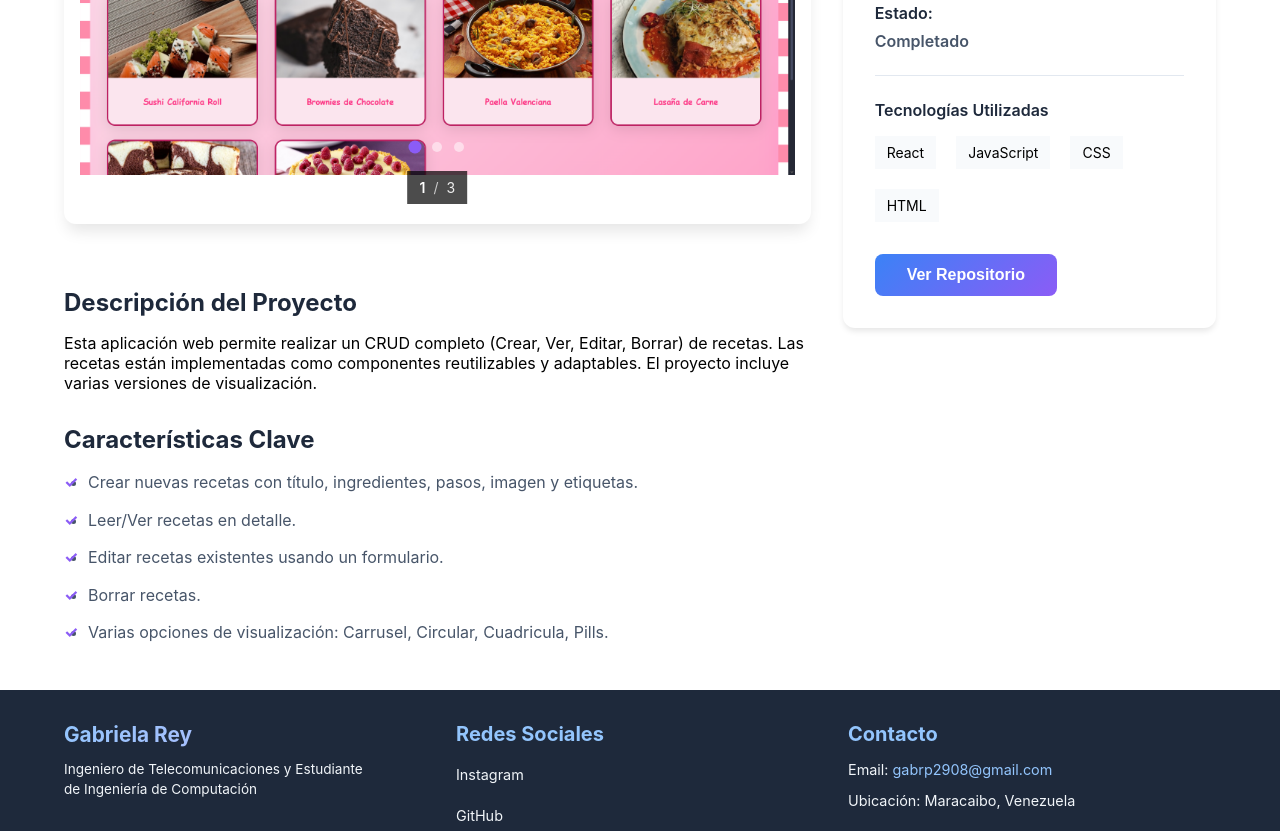
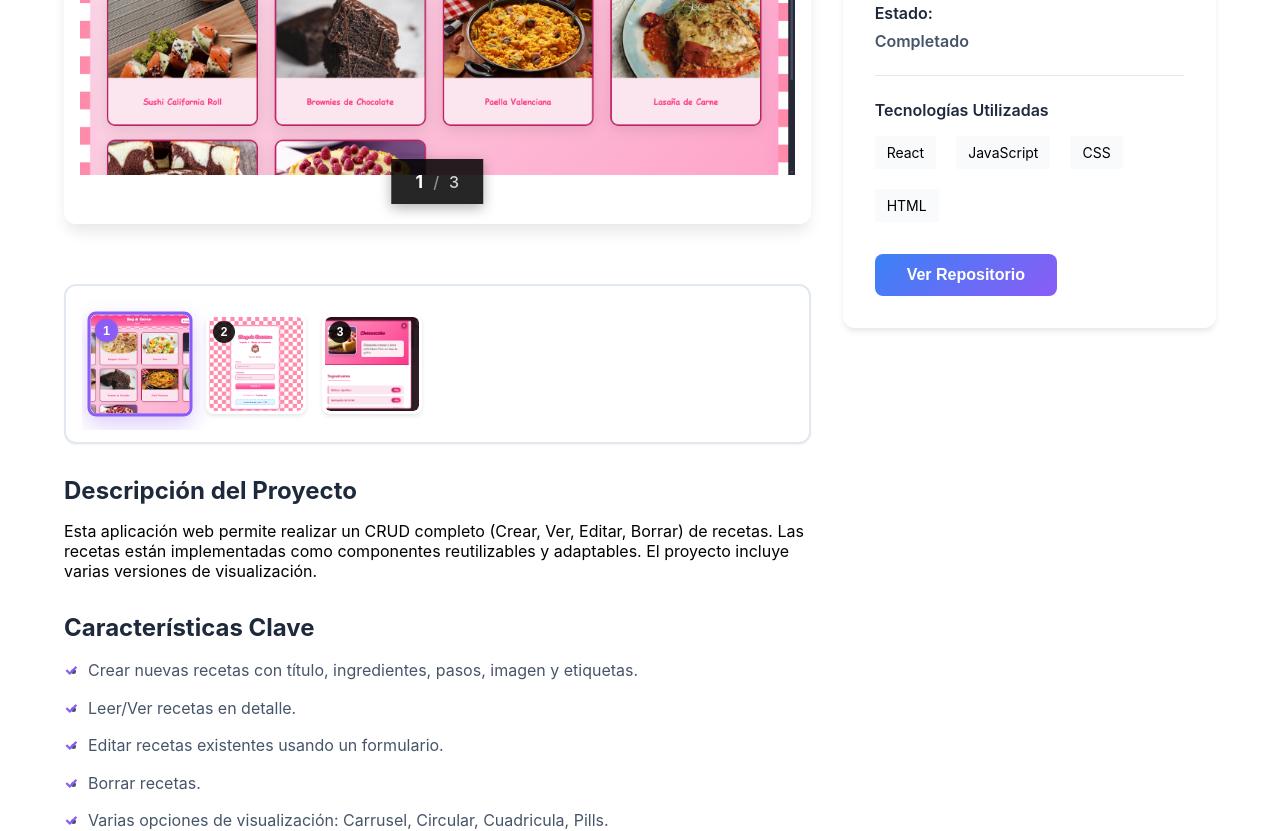
Before and after one commit to gabrp2908/Frameworks_Proyecto3, a React (Create React App) app: page /projects/1 in a window 1280 px wide. Shown: the part 600-1431 px from the top of the page. Built offline with nearby package versions, Linux system fonts and the light colour scheme.

Commit message:
fix: Componente ProjectDetailPage

```diff
--- a/src/pages/ProjectDetailPage.css
+++ b/src/pages/ProjectDetailPage.css
@@ -1,4 +1,3 @@
-/* Project Detail Page */
 .project-detail-page {
   padding: var(--space-xl) var(--space-lg);
   max-width: 1200px;
@@ -40,7 +39,7 @@
 .media-slider-container {
   position: relative;
   width: 100%;
-  margin-bottom: var(--space-xl);
+  margin-bottom: var(--space-sm);
   border-radius: var(--radius-lg);
   overflow: hidden;
   box-shadow: var(--shadow-lg);
@@ -110,48 +109,70 @@
 }
 
 /* Estilos para videos */
-.video-slide {
+.video-container {
   position: relative;
   width: 100%;
   height: 100%;
+  display: flex;
+  align-items: center;
+  justify-content: center;
 }
 
 .carousel-video {
   width: 100%;
   height: 100%;
+  max-height: 500px;
   object-fit: contain;
   border-radius: var(--radius-md);
   background: #000;
+  cursor: pointer;
+  z-index: 2;
 }
 
-.video-overlay {
+/* Placeholder solo visible cuando el video no está reproduciendo */
+.video-placeholder {
   position: absolute;
-  top: 0;
-  left: 0;
-  width: 100%;
-  height: 100%;
+  top: 50%;
+  left: 50%;
+  transform: translate(-50%, -50%);
+  pointer-events: none;
+  z-index: 1;
+  opacity: 0.7;
+  transition: opacity 0.3s ease;
+}
+
+.carousel-video:focus + .video-placeholder,
+.carousel-video:hover + .video-placeholder {
+  opacity: 1;
+}
+
+.play-hint {
   display: flex;
+  flex-direction: column;
   align-items: center;
   justify-content: center;
-  background: rgba(0, 0, 0, 0.3);
-  opacity: 0;
-  transition: opacity 0.3s ease;
-  border-radius: var(--radius-md);
-}
-
-.video-slide:hover .video-overlay {
-  opacity: 1;
+  gap: var(--space-xs);
 }
 
 .play-icon {
   font-size: 3rem;
   color: white;
-  opacity: 0.8;
-  transition: transform 0.3s ease;
+  animation: pulse 2s infinite;
 }
 
-.video-slide:hover .play-icon {
-  transform: scale(1.2);
+@keyframes pulse {
+  0% { transform: scale(1); }
+  50% { transform: scale(1.1); }
+  100% { transform: scale(1); }
+}
+
+.play-text {
+  color: white;
+  font-size: 0.9rem;
+  text-align: center;
+  background: rgba(0, 0, 0, 0.7);
+  padding: var(--space-xs) var(--space-sm);
+  border-radius: var(--radius-md);
 }
 
 /* Controles de navegación */
@@ -194,94 +215,193 @@
   right: var(--space-md);
 }
 
-/* Indicadores */
-.slider-indicators {
-  position: absolute;
-  bottom: 60px;
-  left: 0;
-  right: 0;
-  display: flex;
-  justify-content: center;
-  gap: var(--space-sm);
-  z-index: 10;
-  padding: var(--space-sm);
-  border-radius: 0 0 var(--radius-md) var(--radius-md);
-}
-
-.slider-indicator {
-  width: 10px;
-  height: 10px;
-  border-radius: 50%;
-  background: rgba(255, 255, 255, 0.5);
-  border: none;
-  cursor: pointer;
-  transition: all 0.3s ease;
-  padding: 0;
-}
-
-.slider-indicator.active {
-  background: var(--primary-purple);
-  transform: scale(1.3);
-}
-
-.slider-indicator:hover:not(:disabled) {
-  background: var(--primary-blue);
-  transform: scale(1.2);
-}
-
-.slider-indicator:disabled {
-  cursor: not-allowed;
-  opacity: 0.7;
-}
-
-/* Contador */
+/* CONTADOR (MANTENEMOS SOLO ESTO) */
 .slider-counter {
   position: absolute;
   bottom: 20px;
   left: 50%;
   transform: translateX(-50%);
-  background: rgba(0, 0, 0, 0.7);
+  background: rgba(0, 0, 0, 0.85);
   color: white;
-  padding: var(--space-xs) var(--space-sm);
+  padding: var(--space-sm) var(--space-lg);
   border-radius: var(--radius-full);
-  font-size: 0.875rem;
+  font-size: 1rem;
+  font-weight: 600;
   z-index: 10;
   display: flex;
   align-items: center;
   gap: var(--space-xs);
+  box-shadow: 0 4px 12px rgba(0, 0, 0, 0.3);
+  min-width: 80px;
+  justify-content: center;
 }
 
 .current-index {
-  font-weight: 600;
-  color: var(--primary-purple-light);
+  font-weight: 700;
+  color: white;
+  font-size: 1.1rem;
 }
 
 .separator {
-  opacity: 0.7;
+  opacity: 0.5;
+  margin: 0 2px;
+  font-weight: 500;
 }
 
 .total-count {
-  opacity: 0.9;
+  opacity: 0.8;
+  font-weight: 500;
 }
 
-/* Indicador de tipo de medio */
-.media-type-indicator {
-  position: absolute;
-  top: 20px;
-  right: 20px;
-  background: rgba(0, 0, 0, 0.7);
-  color: white;
-  padding: var(--space-xs) var(--space-sm);
-  border-radius: var(--radius-full);
-  font-size: 0.75rem;
-  z-index: 10;
+.thumbnails-container {
+  margin-top: var(--space-md); /* Reducido de var(--space-lg) */
+  padding: var(--space-sm) var(--space-md);
+  background: var(--bg-white);
+  border-radius: var(--radius-lg);
+  border: 2px solid var(--border-light);
+  box-shadow: var(--shadow-sm);
 }
 
-/* Contenido del proyecto */
+.thumbnails-wrapper {
+  width: 100%;
+  overflow-x: auto;
+  overflow-y: hidden;
+  scrollbar-width: thin;
+  scrollbar-color: var(--primary-purple) var(--border-light);
+  padding: var(--space-xs) 0;
+}
+
+.thumbnails-wrapper::-webkit-scrollbar {
+  height: 6px;
+}
+
+.thumbnails-wrapper::-webkit-scrollbar-track {
+  background: var(--border-light);
+  border-radius: 10px;
+}
+
+.thumbnails-wrapper::-webkit-scrollbar-thumb {
+  background: var(--primary-purple);
+  border-radius: 10px;
+}
+
+.thumbnails-track {
+  display: flex;
+  gap: var(--space-sm);
+  padding: var(--space-xs);
+  min-width: min-content;
+}
+
+.thumbnail-item {
+  flex: 0 0 auto;
+  width: 90px;
+  height: 90px;
+  border: 3px solid transparent;
+  border-radius: var(--radius-md);
+  overflow: hidden;
+  cursor: pointer;
+  padding: 0;
+  background: var(--bg-white);
+  position: relative;
+  transition: all 0.3s cubic-bezier(0.4, 0, 0.2, 1);
+  box-shadow: 0 2px 4px rgba(0, 0, 0, 0.1);
+}
+
+.thumbnail-item:hover:not(:disabled) {
+  transform: translateY(-3px);
+  border-color: var(--primary-blue);
+  box-shadow: 0 8px 16px rgba(59, 130, 246, 0.2);
+}
+
+.thumbnail-item.active {
+  border-color: var(--primary-purple);
+  border-width: 3px;
+  transform: scale(1.05);
+  box-shadow: 0 8px 20px rgba(139, 92, 246, 0.3);
+}
+
+.thumbnail-item:disabled {
+  opacity: 0.6;
+  cursor: not-allowed;
+}
+
+.thumbnail-content {
+  position: relative;
+  width: 100%;
+  height: 100%;
+  border-radius: var(--radius-sm);
+  overflow: hidden;
+}
+
+.thumbnail-image {
+  width: 100%;
+  height: 100%;
+  object-fit: cover;
+  transition: transform 0.3s ease;
+}
+
+.thumbnail-item:hover .thumbnail-image {
+  transform: scale(1.1);
+}
+
+.thumbnail-video {
+  position: relative;
+  width: 100%;
+  height: 100%;
+  background: #000;
+  display: flex;
+  align-items: center;
+  justify-content: center;
+}
+
+.thumbnail-video-element {
+  width: 100%;
+  height: 100%;
+  object-fit: cover;
+  opacity: 0.8;
+}
+
+.video-icon {
+  position: absolute;
+  color: white;
+  font-size: 1.5rem;
+  opacity: 0.8;
+  transition: all 0.3s ease;
+}
+
+.thumbnail-item:hover .video-icon {
+  opacity: 1;
+  transform: scale(1.2);
+}
+
+.thumbnail-number {
+  position: absolute;
+  top: 4px;
+  left: 4px;
+  background: rgba(0, 0, 0, 0.85);
+  color: white;
+  font-size: 0.75rem;
+  width: 22px;
+  height: 22px;
+  border-radius: 50%;
+  display: flex;
+  align-items: center;
+  justify-content: center;
+  font-weight: 700;
+  z-index: 2;
+}
+
+.thumbnail-item.active .thumbnail-number {
+  background: var(--primary-purple);
+  color: white;
+  box-shadow: 0 2px 4px rgba(0, 0, 0, 0.3);
+}
+
 .project-detail-content {
   display: grid;
   grid-template-columns: 2fr 1fr;
   gap: var(--space-xl);
+  margin-top: var(--space-xl);
 }
 
 .project-detail-left {
@@ -404,86 +524,15 @@
   display: inline-block;
 }
 
-.video-container {
-  position: relative;
-  width: 100%;
-  height: 100%;
-  display: flex;
-  align-items: center;
-  justify-content: center;
-}
-
-.carousel-video {
-  width: 100%;
-  height: 100%;
-  max-height: 500px;
-  object-fit: contain;
-  border-radius: var(--radius-md);
-  background: #000;
-  cursor: pointer;
-  z-index: 2;
-}
-
-/* Placeholder solo visible cuando el video no está reproduciendo */
-.video-placeholder {
-  position: absolute;
-  top: 50%;
-  left: 50%;
-  transform: translate(-50%, -50%);
-  pointer-events: none;
-  z-index: 1;
-  opacity: 0.7;
-  transition: opacity 0.3s ease;
-}
-
-.carousel-video:focus + .video-placeholder,
-.carousel-video:hover + .video-placeholder {
-  opacity: 1;
-}
-
-.play-hint {
-  display: flex;
-  flex-direction: column;
-  align-items: center;
-  justify-content: center;
-  gap: var(--space-xs);
-}
-
-.play-icon {
-  font-size: 3rem;
-  color: white;
-  animation: pulse 2s infinite;
-}
-
-@keyframes pulse {
-  0% { transform: scale(1); }
-  50% { transform: scale(1.1); }
-  100% { transform: scale(1); }
-}
-
-.play-text {
-  color: white;
-  font-size: 0.9rem;
-  text-align: center;
-  background: rgba(0, 0, 0, 0.7);
-  padding: var(--space-xs) var(--space-sm);
-  border-radius: var(--radius-md);
-}
-
-/* Asegurar que el video sea clickeable */
-.media-slide.active .carousel-video {
-  pointer-events: auto;
-}
-
-/* Ocultar placeholder cuando el video está reproduciendo */
-.carousel-video.playing + .video-placeholder {
-  display: none;
-}
-
 /* Estilos responsivos */
 @media (max-width: 1024px) {
   .media-slider-track {
     height: 450px;
+  }
+
+  .thumbnail-item {
+    width: 85px;
+    height: 85px;
   }
 }
 
@@ -511,6 +560,27 @@
     right: 10px;
   }
 
+  .slider-counter {
+    font-size: 0.9rem;
+    padding: var(--space-xs) var(--space-md);
+    min-width: 70px;
+  }
+
+  .thumbnail-item {
+    width: 75px;
+    height: 75px;
+  }
+
+  .video-icon {
+    font-size: 1.2rem;
+  }
+
+  .thumbnail-number {
+    width: 20px;
+    height: 20px;
+    font-size: 0.7rem;
+  }
+
   .project-detail-title {
     font-size: 1.875rem;
   }
@@ -526,22 +596,58 @@
     align-items: center;
   }
 
+  .slider-nav-btn {
+    width: 36px;
+    height: 36px;
+    font-size: 1rem;
+  }
+
+  .slider-counter {
+    font-size: 0.8rem;
+    padding: 6px 12px;
+    min-width: 60px;
+  }
+
+  .thumbnail-item {
+    width: 65px;
+    height: 65px;
+  }
+
+  .thumbnails-container {
+    padding: var(--space-xs) var(--space-sm);
+  }
+
+  .thumbnails-track {
+    gap: var(--space-xs);
+  }
+
+  .video-icon {
+    font-size: 1rem;
+  }
+
+  .thumbnail-number {
+    width: 18px;
+    height: 18px;
+    font-size: 0.65rem;
+  }
+
   .project-detail-title {
     font-size: 1.5rem;
   }
 
-  .slider-nav-btn {
-    width: 36px;
-    height: 36px;
+  .featured-projects {
+    padding: var(--space-xl) var(--space-md);
+  }
+}
+
+/* Para pantallas muy grandes */
+@media (min-width: 1200px) {
+  .thumbnail-item {
+    width: 100px;
+    height: 100px;
   }
 
-  .slider-counter {
-    font-size: 0.75rem;
-    padding: var(--space-xs);
-  }
-
-  .media-type-indicator {
-    font-size: 0.7rem;
-    padding: 4px 8px;
+  .thumbnails-track {
+    gap: var(--space-md);
   }
 }
--- a/src/pages/ProjectDetailPage.jsx
+++ b/src/pages/ProjectDetailPage.jsx
@@ -14,13 +14,11 @@ const ProjectDetailPage = () => {
   const [isTransitioning, setIsTransitioning] = useState(false);
   const [direction, setDirection] = useState(null);
   const videoRefs = useRef([]);
+  const thumbnailsRef = useRef(null);
   const autoPlayRef = useRef(null);
-
-  // Determinar si estamos mostrando imágenes o videos
   const currentMedia = showImages ? project.images : project.videos;
   const isVideo = !showImages;
 
-  // Configurar autoplay solo para imágenes
   useEffect(() => {
     if (showImages && currentMedia.length > 1) {
       autoPlayRef.current = setInterval(() => {
@@ -35,7 +33,6 @@ const ProjectDetailPage = () => {
     };
   }, [showImages, currentMedia.length]);
 
-  // Pausar todos los videos al cambiar de slide
   useEffect(() => {
     if (isVideo) {
       videoRefs.current.forEach((video, index) => {
@@ -47,7 +44,19 @@ const ProjectDetailPage = () => {
     }
   }, [currentIndex, isVideo]);
 
-  // Resetear índice al cambiar entre imágenes y videos
+  useEffect(() => {
+    if (thumbnailsRef.current) {
+      const activeThumb = thumbnailsRef.current.querySelector('.thumbnail-item.active');
+      if (activeThumb) {
+        activeThumb.scrollIntoView({
+          behavior: 'smooth',
+          block: 'nearest',
+          inline: 'center'
+        });
+      }
+    }
+  }, [currentIndex]);
+
   useEffect(() => {
     setCurrentIndex(0);
     if (autoPlayRef.current) {
@@ -58,7 +67,6 @@ const ProjectDetailPage = () => {
   const handleNext = () => {
     if (isTransitioning || currentMedia.length <= 1) return;
 
-    // Pausar video actual si estamos en modo video
     if (isVideo && videoRefs.current[currentIndex]) {
       videoRefs.current[currentIndex].pause();
     }
@@ -210,19 +218,6 @@ const ProjectDetailPage = () => {
                   ›
                 </button>
 
-                {/* Indicadores de posición */}
-                <div className="slider-indicators">
-                  {currentMedia.map((_, index) => (
-                    <button
-                      key={index}
-                      className={`slider-indicator ${index === currentIndex ? 'active' : ''}`}
-                      onClick={() => goToSlide(index)}
-                      disabled={isTransitioning}
-                      aria-label={`Ir a ${isVideo ? 'video' : 'imagen'} ${index + 1}`}
-                    />
-                  ))}
-                </div>
-
                 {/* Contador */}
                 <div className="slider-counter">
                   <span className="current-index">{currentIndex + 1}</span>
@@ -231,8 +226,47 @@ const ProjectDetailPage = () => {
                 </div>
               </>
             )}
+          </div>
 
-          </div>
+          {/* FILA DE MINIATURAS */}
+          {currentMedia.length > 1 && (
+            <div className="thumbnails-container">
+              <div className="thumbnails-wrapper" ref={thumbnailsRef}>
+                <div className="thumbnails-track">
+                  {currentMedia.map((media, index) => (
+                    <button
+                      key={index}
+                      className={`thumbnail-item ${index === currentIndex ? 'active' : ''}`}
+                      onClick={() => goToSlide(index)}
+                      disabled={isTransitioning}
+                      aria-label={`Ver ${isVideo ? 'video' : 'imagen'} ${index + 1}`}
+                    >
+                      <div className="thumbnail-content">
+                        {isVideo ? (
+                          <div className="thumbnail-video">
+                            <video
+                              src={media}
+                              className="thumbnail-video-element"
+                              poster={project.mainImage}
+                            />
+                            <div className="video-icon">▶</div>
+                          </div>
+                        ) : (
+                          <img
+                            src={media}
+                            alt={`Miniatura ${index + 1}`}
+                            className="thumbnail-image"
+                            loading="lazy"
+                          />
+                        )}
+                        <div className="thumbnail-number">{index + 1}</div>
+                      </div>
+                    </button>
+                  ))}
+                </div>
+              </div>
+            </div>
+          )}
 
           <div className="project-description-section">
             <h3>Descripción del Proyecto</h3>
```
